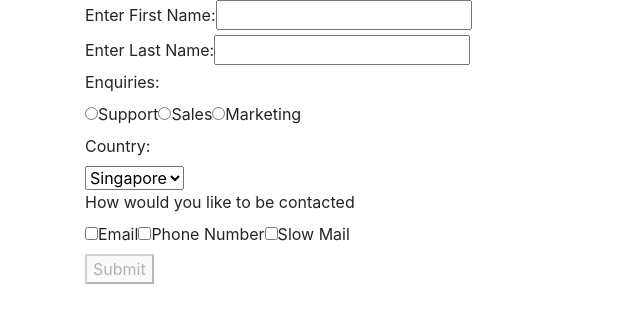
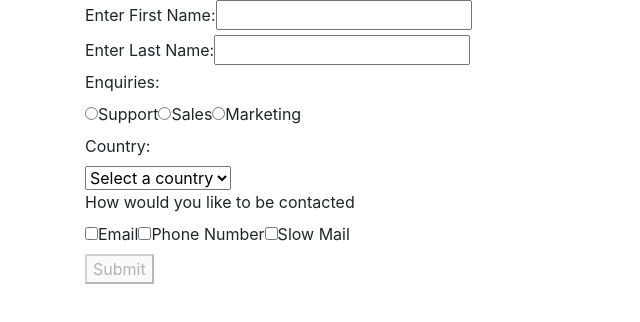
Before and after one commit to yongsannnn/react, a React (Create React App) app in the folder 05-adv-forms/: page / in a window 1280 px wide. Shown: the top 322 px of the page, without its empty margins (0-640 px from the left). Built offline with nearby package versions, Linux system fonts and the light colour scheme.

Commit message:
added default select a country

```diff
--- a/05-adv-forms/src/ContactUs.js
+++ b/05-adv-forms/src/ContactUs.js
@@ -32,6 +32,7 @@ class ContactUs extends React.Component {
                     <label>Country:</label>
                     <div>
                         <select name="country" value={this.state.country} onChange={this.updateInfo}>
+                            <option>Select a country</option>
                             <option>Singapore</option>
                             <option>Malaysia</option>
                             <option>Thailand</option>
```
